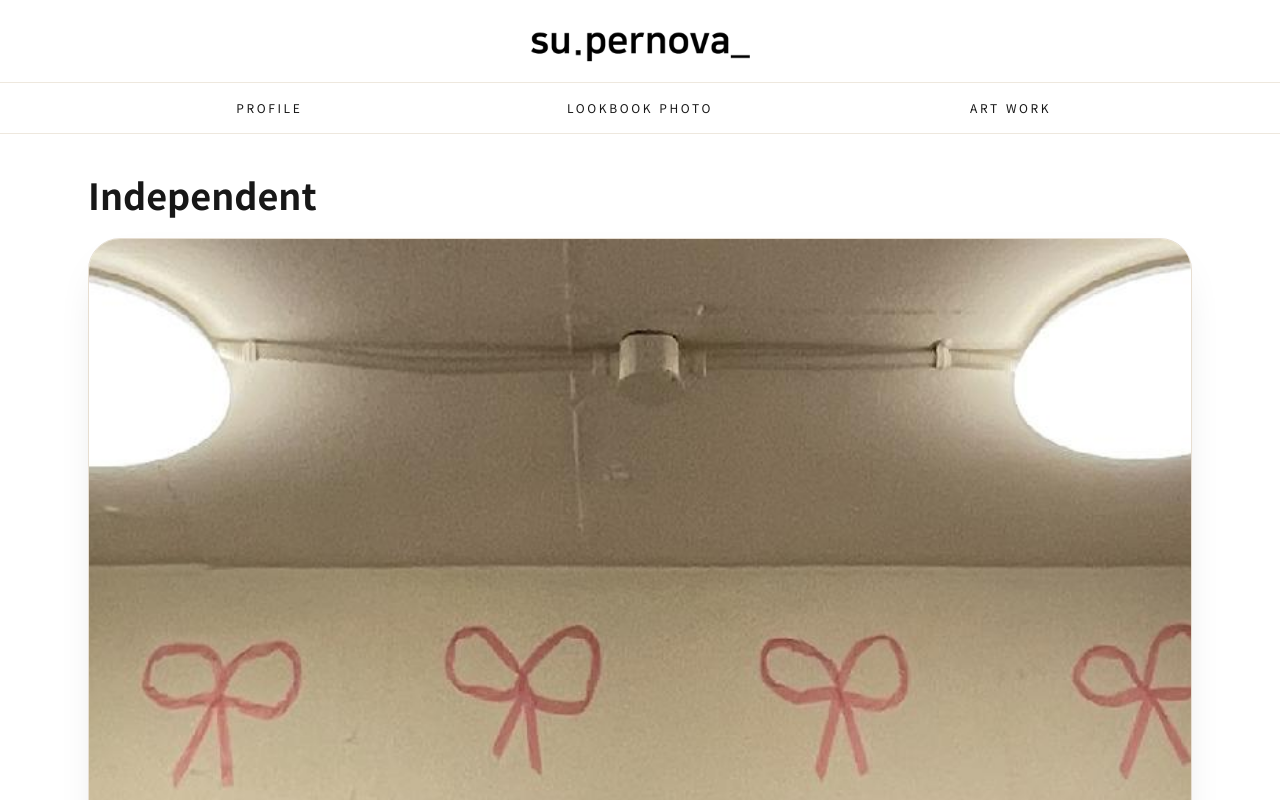
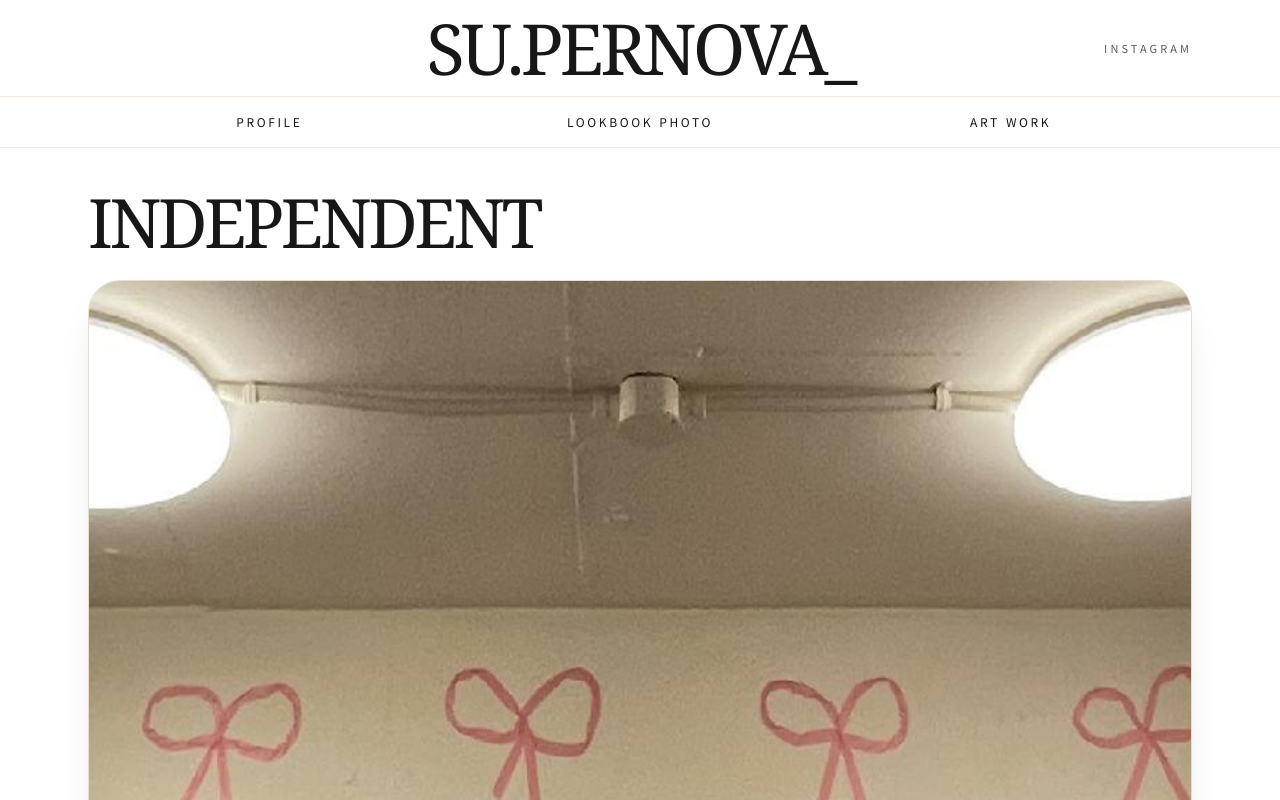
Before and after one commit to shubbydobob/supernova, a Next.js app: page / in a window 1280 px wide. Shown: the top 800 px of the page. Built offline with nearby package versions, Linux system fonts and the light colour scheme.

Commit message:
헤더 타이포그래피와 작업 규칙 정리

```diff
--- a/components/home/hero-section.tsx
+++ b/components/home/hero-section.tsx
@@ -14,7 +14,7 @@ export function HeroSection({ config, heroItem }: HeroSectionProps) {
   return (
     <Section className="pt-0 lg:pt-10" containerClassName="space-y-0 px-0 lg:space-y-6 lg:px-6">
       <div className="hidden lg:block">
-        <h1 className="max-w-2xl text-3xl font-semibold leading-tight text-ink sm:text-4xl">
+        <h1 className="max-w-2xl font-serif text-[4.25rem] uppercase leading-none tracking-[-0.05em] text-ink">
           {config.brand.tagline}
         </h1>
       </div>
--- a/components/layout/header.tsx
+++ b/components/layout/header.tsx
@@ -1,6 +1,5 @@
 "use client";
 
-import Image from "next/image";
 import Link from "next/link";
 import { usePathname } from "next/navigation";
 import { useState } from "react";
@@ -56,17 +55,23 @@ export function Header({ brandName, navigation }: HeaderProps) {
         </Container>
       </div>
 
-      <Container className="hidden items-center justify-center py-5 lg:flex">
-        <Link href="/" aria-label={brandName}>
-          <Image
-            src="/brand/logo-top.jpg"
-            alt={brandName}
-            width={280}
-            height={60}
-            priority
-            className="h-auto w-[180px] sm:w-[220px]"
-          />
+      <Container className="hidden lg:grid lg:min-h-24 lg:grid-cols-[1fr_auto_1fr] lg:items-center">
+        <div />
+        <Link
+          href="/"
+          aria-label={brandName}
+          className="text-center font-serif text-[4.4rem] uppercase leading-none tracking-[-0.05em] text-ink"
+        >
+          SU.PERNOVA_
         </Link>
+        <a
+          href="https://instagram.com/su.pernova_"
+          target="_blank"
+          rel="noreferrer"
+          className="justify-self-end text-[11px] uppercase tracking-[0.28em] text-ink/70 transition-colors hover:text-ink"
+        >
+          Instagram
+        </a>
       </Container>
 
       <MobileMenu
```
Also changed, not shown: 1 other file (tests, documents, lock files or other folders).
